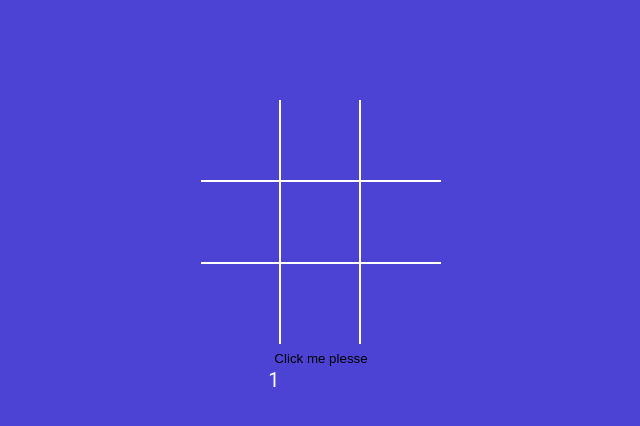
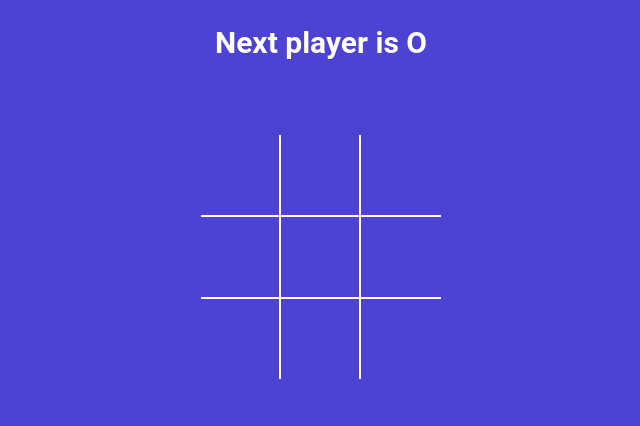
Before and after one commit to 12armandeep/Tik-Tak-Toe, a React (Vite) app: page / in a window 1280 px wide. Shown: the top 426 px of the page, without its empty margins (319-959 px from the left). Built offline with nearby package versions, Linux system fonts and the light colour scheme.

Commit message:
lifted up the satte to the app comopnent and show status message

```diff
--- a/src/App.jsx
+++ b/src/App.jsx
@@ -1,23 +1,43 @@
 import './style.scss';
 import { useState } from 'react';
-// eslint-disable-next-line no-unused-vars
 import Board from './componends/board';
+import { calculateWinner } from './winner';
 
 function App() {
-  let [counter, setcounter] = useState(1);
-  const onbtn = () => {
-    setcounter(counter + 1);
-    // setcounter(currentCounter =>{
-    //   return currentCounter +1;
-    //});
+  const [squares, setSquares] = useState(Array(9).fill(null));
+  const [IsNext, setIsNext] = useState(false);
+
+  const winner = calculateWinner(squares);
+  const nextPlayer = IsNext ? 'X' : 'O';
+  const startMessage = winner
+    ? `Winner is ${winner}`
+    : `Next player is ${nextPlayer}`;
+
+  const handleSquareClick = clickPosition => {
+    if (squares[clickPosition]) {
+      return;
+    }
+    setSquares(currentSuare => {
+      return currentSuare.map((squarevalue, position) => {
+        if (clickPosition == position) {
+          return IsNext ? 'X' : 'O';
+        }
+        return squarevalue;
+      });
+    });
+    setIsNext(currentIsNext => !currentIsNext); // for flipping the state
   };
+  // let [counter, setcounter] = useState(1);
+  // const onbtn = () => {
+  //   setcounter(counter + 1);
+  // setcounter(currentCounter =>{
+  //   return currentCounter +1;
+  //});
+
   return (
     <div className="app">
-      <Board />
-      <div>
-        <button onClick={onbtn}>Click me plesse</button>
-        <div>{counter}</div>
-      </div>
+      <h2>{startMessage}</h2>
+      <Board squares={squares} handleSquareClick={handleSquareClick} />
     </div>
   );
 }
--- a/src/componends/board.jsx
+++ b/src/componends/board.jsx
@@ -1,24 +1,8 @@
 import Square from './squares';
-import { useState } from 'react'; // use for rendring
+//import { useState } from 'react'; // use for rendring
 
-const Board = () => {
-  const [squares, setSquares] = useState(Array(9).fill(null));
-  const [IsNext, setIsNext] = useState(false);
-  const handleSquareClick = clickPosition => {
-    if (squares[clickPosition]) {
-      return;
-    }
-    setSquares(currentSuare => {
-      return currentSuare.map((squarevalue, position) => {
-        if (clickPosition == position) {
-          return IsNext ? 'X' : 'O';
-        }
-        return squarevalue;
-      });
-    });
-    setIsNext(currentIsNext => !currentIsNext); // for flipping the state
-  };
-
+// eslint-disable-next-line react/prop-types
+const Board = ({ squares, handleSquareClick }) => {
   const renderSquare = position => {
     return (
       <Square
--- a/src/style.scss
+++ b/src/style.scss
@@ -95,7 +95,7 @@
 //   background-color: black;
 // }
 .board {
-  margin-top: 100px;
+  margin-top: 50px;
 }
 .board {
   .board-row {
--- /dev/null
+++ b/src/winner.js
@@ -0,0 +1,19 @@
+export function calculateWinner(squares) {
+  const lines = [
+    [0, 1, 2],
+    [3, 4, 5],
+    [6, 7, 8],
+    [0, 3, 6],
+    [1, 4, 7],
+    [2, 5, 8],
+    [0, 4, 8],
+    [2, 4, 6],
+  ];
+  for (let i = 0; i < lines.length; i++) {
+    const [a, b, c] = lines[i];
+    if (squares[a] && squares[a] === squares[b] && squares[a] === squares[c]) {
+      return squares[a];
+    }
+  }
+  return null;
+}
```
